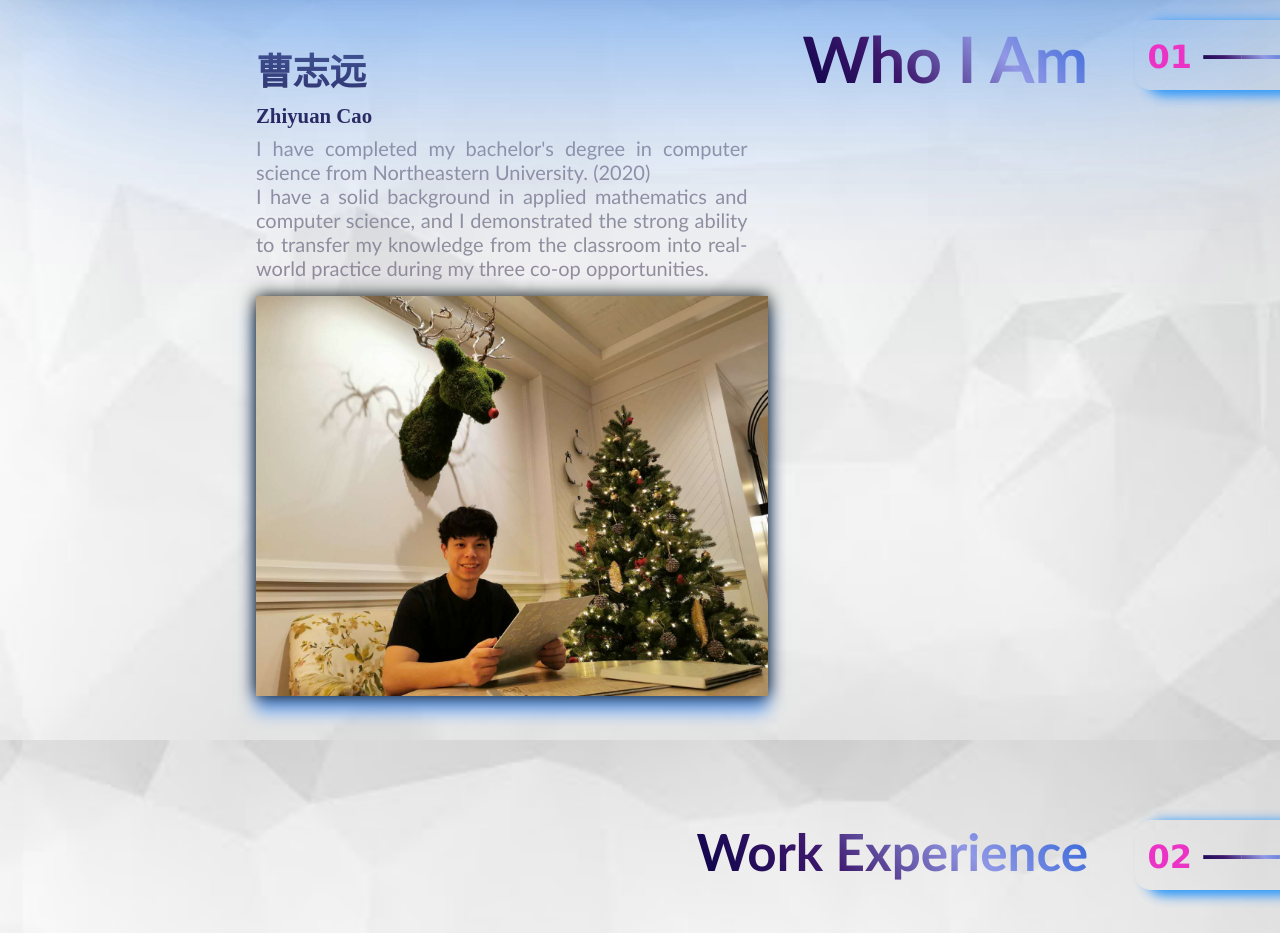
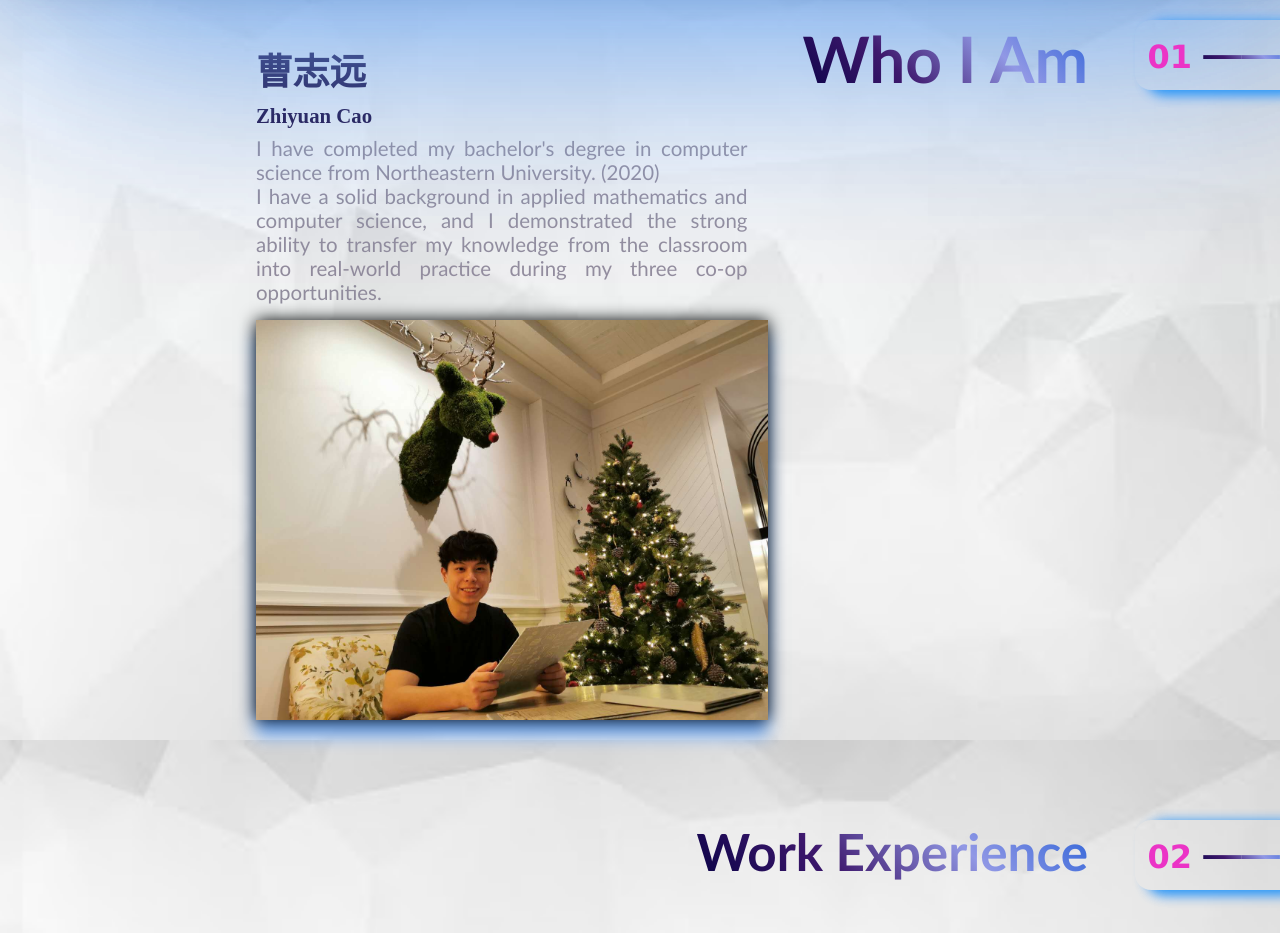
Before and after one commit to ZhiyuanCao98/cvan, a React (Create React App) app: page /about in a window 1280 px wide. Shown: the part 860-1793 px from the top of the page. Built offline with nearby package versions, Linux system fonts and the light colour scheme.

Commit message:
Support receive the message from website

```diff
--- a/package.json
+++ b/package.json
@@ -8,6 +8,8 @@
     "@testing-library/user-event": "^7.1.2",
     "bootstrap": "^4.5.0",
     "core-js": "^3.6.5",
+    "emailjs": "^3.2.1",
+    "emailjs-com": "^2.4.1",
     "gh-pages": "^3.1.0",
     "react": "^16.13.1",
     "react-bootstrap": "^1.0.1",
--- a/src/components/SideBar.js
+++ b/src/components/SideBar.js
@@ -7,12 +7,14 @@ import { BsChevronDoubleDown } from "react-icons/bs";
 import { MdContactMail } from "react-icons/md";
 import { TiBackspaceOutline } from "react-icons/ti";
 import { IoIosMail } from "react-icons/io";
+import emailjs from 'emailjs-com';
 import {
     BrowserView,
     MobileView,
     isBrowser,
     isMobile
   } from "react-device-detect";
+
 
 const calc = (x, y) => [-(y - window.innerHeight / 2) / 10, (x - window.innerWidth / 2) / 10, 1.1]
 const trans = (x, y, s) => `perspective(600px) rotateX(${x}deg) rotateY(${y}deg) scale(${s})`
@@ -24,7 +26,7 @@ const ContactBox = (props) => {
     const [name, setName] = useState("")
     const [email, setEmail] = useState("")
     const [message, setMessage] = useState("")
-
+    const templateId = 'sendtome';
 
     // Initializing didMount as false
     const [didMount, setDidMount] = useState(false)
@@ -59,6 +61,15 @@ const ContactBox = (props) => {
         }
 
     }, [email, name])
+
+    const sendMail = () => {
+        console.log('message seding')
+        emailjs.send('mailgun', 'sendtome', {name,email,message}, 'user_HnQjDoFIAJnaqpNwnJ97O')
+        .then((response) => {
+            console.log('Successfully Received', response.status, response.text);
+        });
+        setStack(2);
+    }
 
     return (
         <div className='contactContainer'>
@@ -117,7 +128,7 @@ const ContactBox = (props) => {
                         <div><textarea value={message} onChange={e => { setMessage(e.target.value) }} className='normalInput' style={{ height: '5.5rem', resize: 'none' }} /></div>
 
 
-                        <div id="sendBtn" className="socialIcon" style={{ width: '8rem', marginBottom: 'none', filter: 'blur(3px)', cursor: 'no-drop' }} onClick={() => setStack(2)}>
+                        <div id="sendBtn" className="socialIcon" style={{ width: '8rem', marginBottom: 'none', filter: 'blur(3px)', cursor: 'no-drop' }} onClick={sendMail}>
                             <AiOutlineSend style={{ color: '#5cc760' }} size={40} />
                             <div> Send </div>
                         </div>
--- a/src/styles/aboutPage.scss
+++ b/src/styles/aboutPage.scss
@@ -232,6 +232,13 @@
     text-align: justify;
     font-weight: 500;
     font-family: 'Optima';
+    font-size: 1.6vw;
+    @media (max-width: 1000px) {
+        font-size: 2vw;
+    }
+    @media (max-width: 650px) {
+        font-size: 3vw;
+    }
 }
 
 .verticalDisable {
```
Also changed, not shown: 1 other file (tests, documents, lock files or other folders).
